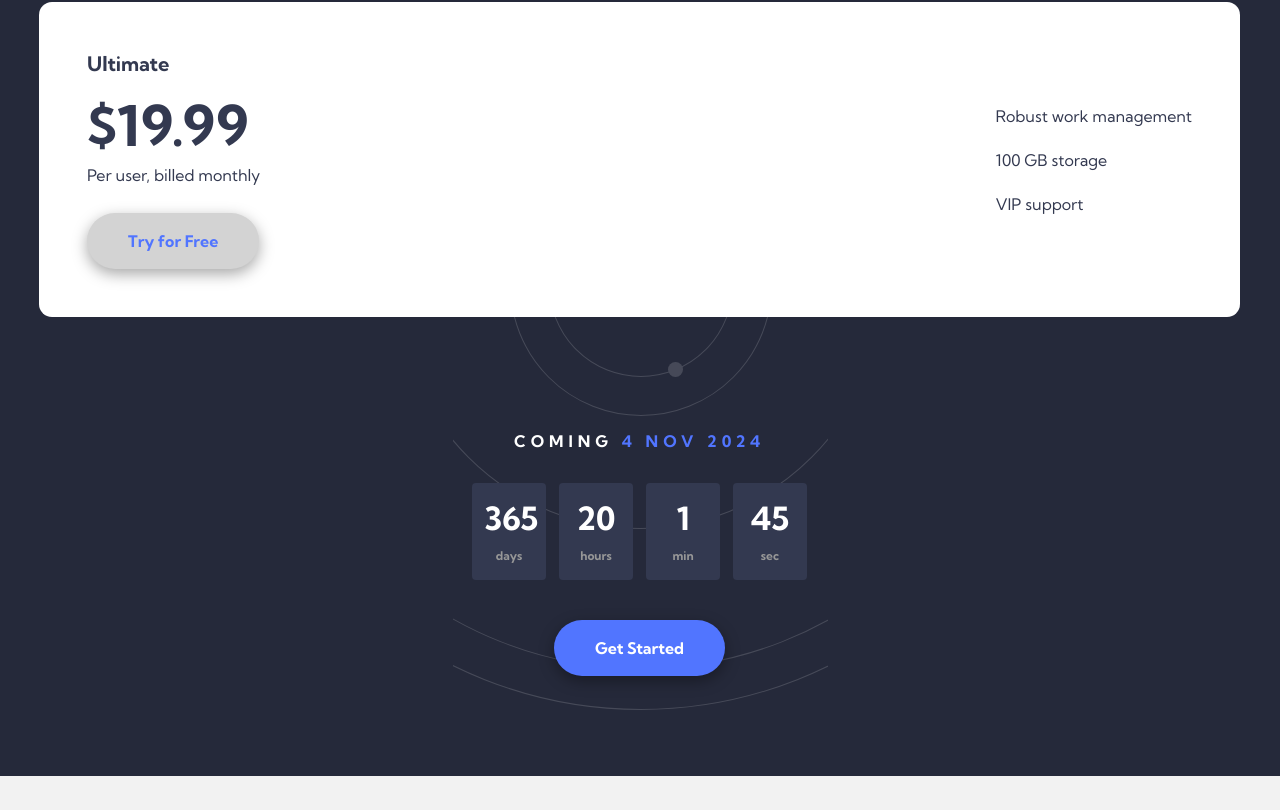
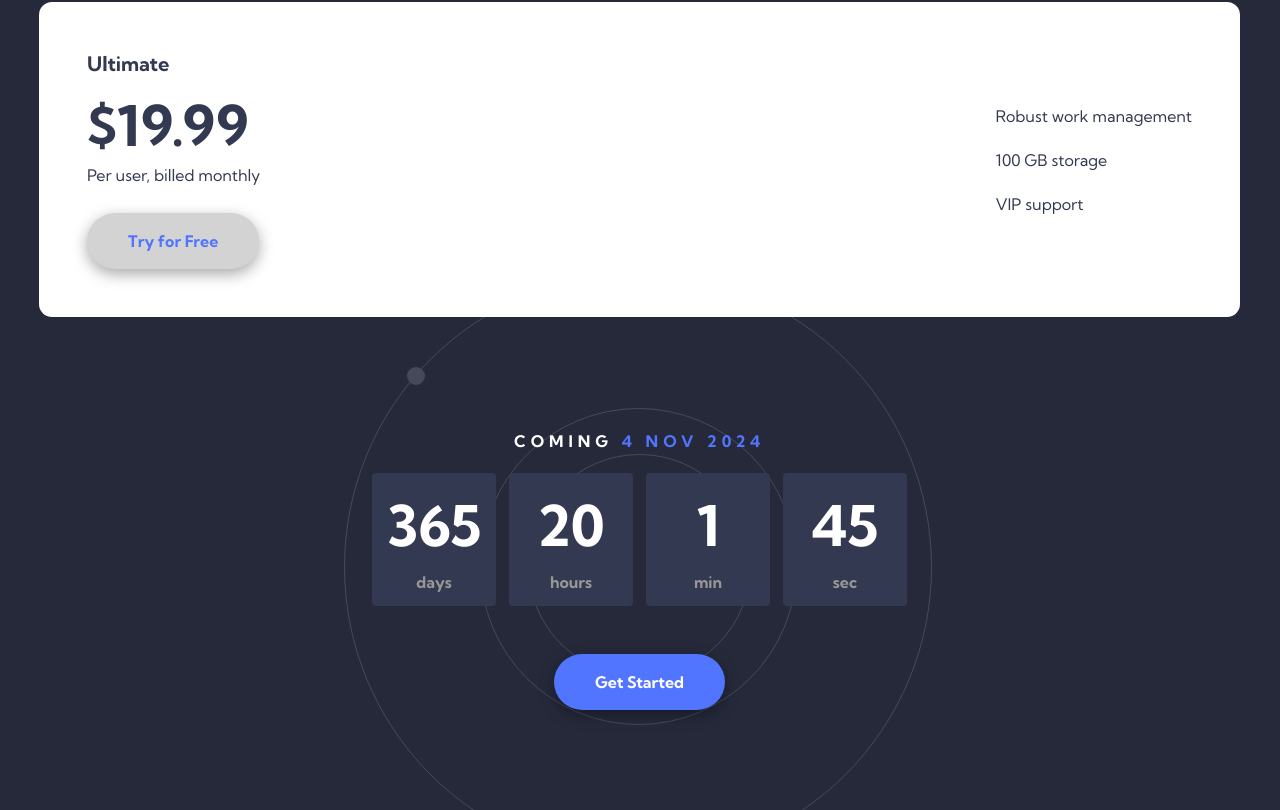
Before and after one commit to Oleksandr-Berd/officelite-soon, a React (Create React App) app: page / in a window 1280 px wide. Shown: the part 1433-2243 px from the top of the page. Before the commit the page ends 2209 px from the top, so only its background shows below. Built offline with nearby package versions, Linux system fonts and the light colour scheme.

Commit message:
the home page tablet is done

```diff
--- a/src/components/HomeFooter/HomeFooter.tsx
+++ b/src/components/HomeFooter/HomeFooter.tsx
@@ -4,13 +4,18 @@ import ButtonLink from "../../ui/ButtonLink/ButtonLink";
 import Counter from "../../ui/Counter/Counter";
 
 import bg_mob from "../../assets/images/footer_bg_mob.svg";
+import bg_tab from "../../assets/images/footer_bg_tab.svg"
+import { useMediaQuery } from "usehooks-ts";
 
 
 const HomeFooter = () => {
+
+  const isTablet = useMediaQuery("(min-width:768px)")
+
     return (
-      <SC.FooterStyled bg={bg_mob}>
-        <Counter location="home"/>
-        <ButtonLink location="intro" color="blue"/>
+      <SC.FooterStyled bg={isTablet ? bg_tab : bg_mob}>
+        <Counter location="home" />
+        <ButtonLink location="intro" color="blue" />
       </SC.FooterStyled>
     );
 }
--- a/src/ui/Counter/CounterStyled.ts
+++ b/src/ui/Counter/CounterStyled.ts
@@ -19,6 +19,10 @@ export const MainTitle = styled.h3<CounterProps>`
   & > span {
     color: #5175ff;
   }
+
+  @media (min-width: 768px){
+    margin-bottom: 8px;
+  }
 `;
 
 export const List = styled.ul<CounterProps>`
@@ -27,7 +31,11 @@ export const List = styled.ul<CounterProps>`
   align-items: center;
   justify-content: center;
 
-  margin-bottom: ${props => props.location === "home" ? "40px" : "64px"};
+  margin-bottom: ${(props) => (props.location === "home" ? "40px" : "64px")};
+
+  @media (min-width: 768px) {
+    margin-bottom: ${(props) => (props.location === "home" ? "48px" : "64px")};
+  }
 `;
 
 export const Item = styled.li<CounterProps>`
@@ -46,6 +54,10 @@ export const Item = styled.li<CounterProps>`
   &:not(:last-child) {
     margin-right: 13px;
   }
+
+  @media (min-width: 768px){
+    width: 100px;
+  }
 `;
 
 export const Number = styled.p<CounterProps>`
@@ -54,6 +66,11 @@ export const Number = styled.p<CounterProps>`
   font-family: "KumbhBold";
   font-size: 32px;
   line-height: 1.5;
+
+  @media (min-width: 768px){
+    font-size: 56px;
+    line-height: 0%.86;
+  }
 `;
 
 export const Title = styled.p<CounterProps>`
@@ -61,4 +78,9 @@ export const Title = styled.p<CounterProps>`
   font-family: "KumbhBold";
   font-size: 12px;
   line-height: 2.33;
+
+  @media (min-width: 768px){
+    font-size: 16px;
+    line-height: 1.75;
+  }
 `;
```
Also changed, not shown: src/assets/images/footer_bg_tab.svg (added).
